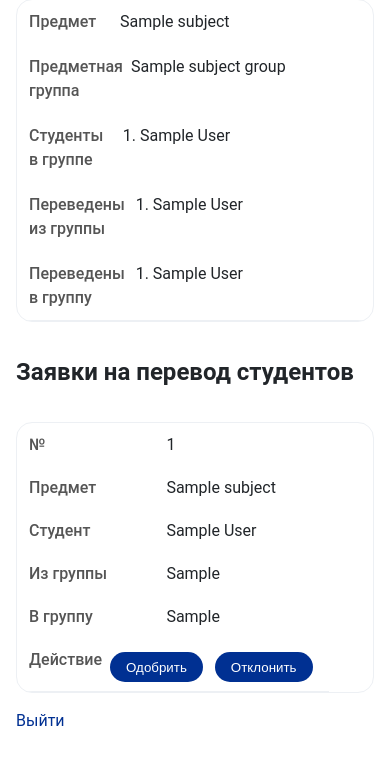
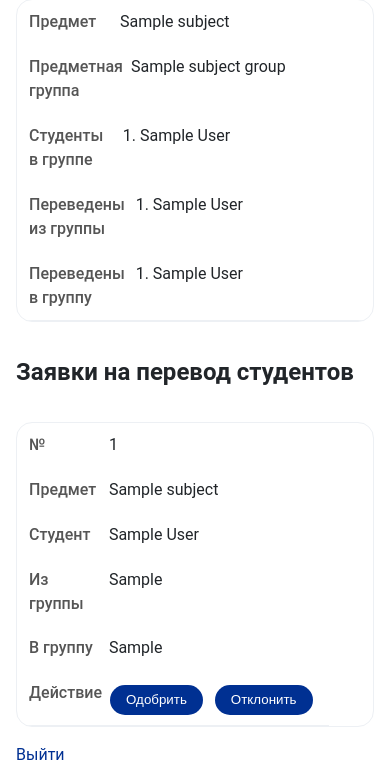
Before and after one commit to qpqq/transfer, a Django app: template templates/portal/teacher.html in a window 390 px wide. Shown: the part 179-962 px from the top of the page. Before the commit the page ends 905 px from the top, so only its background shows below. Run offline with Django 5.2, Linux system fonts and the light colour scheme; the template is opened without the code that fills it: most values are stand-ins (such as "Sample title", 1, 10 or a date in 2020).

Commit message:
media fix

```diff
--- a/templates/portal/teacher.html
+++ b/templates/portal/teacher.html
@@ -164,7 +164,13 @@
                 left: -9999px;
             }
 
+            .groups tbody {
+                display: block;
+                width: 100%;
+            }
+
             .requests tr {
+                width: 100%;
                 display: flex;
                 flex-direction: column;
                 border-bottom: 1px solid var(--c-gray);
@@ -173,14 +179,16 @@
             .requests td {
                 display: flex;
                 gap: .5rem;
-                padding: .6rem .75rem;
+                padding: .65rem .75rem;
+                align-items: flex-start;
             }
 
             .requests td::before {
                 content: attr(data-label);
                 font-weight: 500;
                 color: #555;
-                width: 45%;
+                /* width: 25%; */
+                flex: 0 0 25%;
             }
         }
 
```
